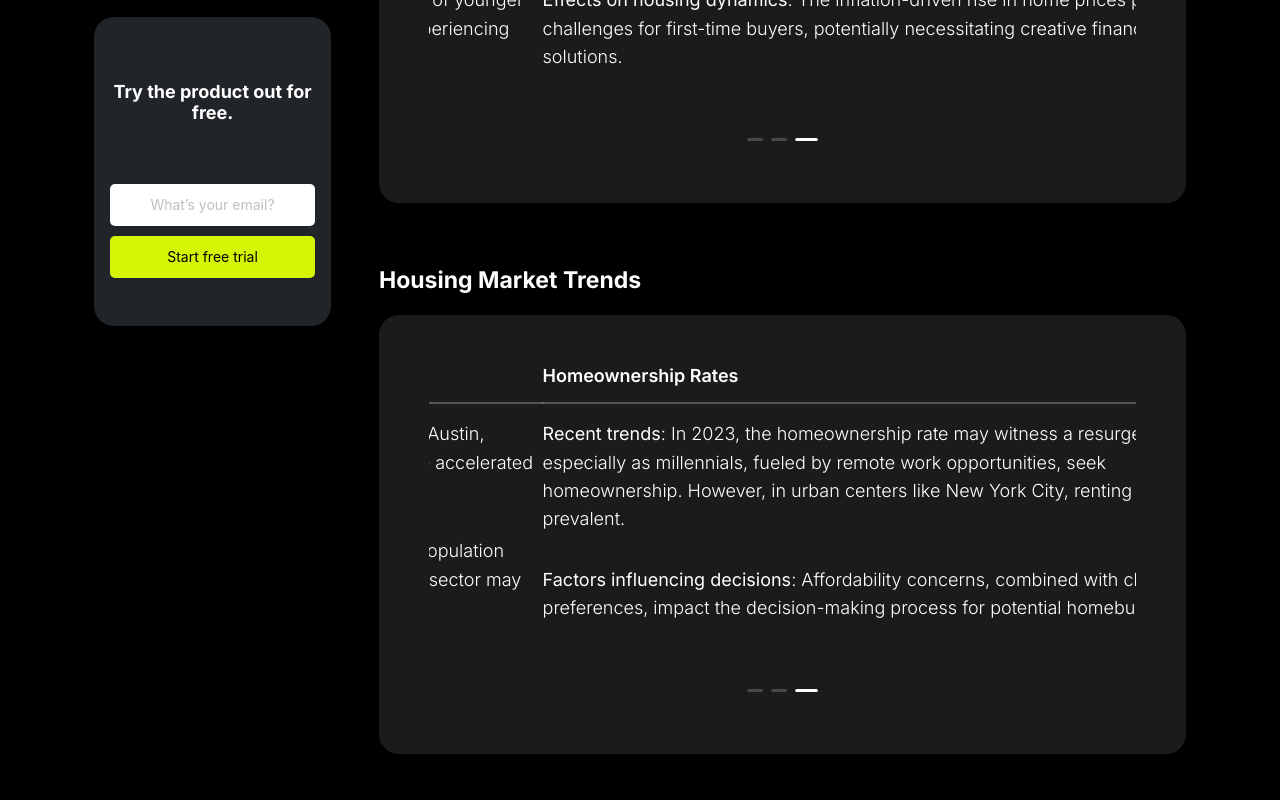
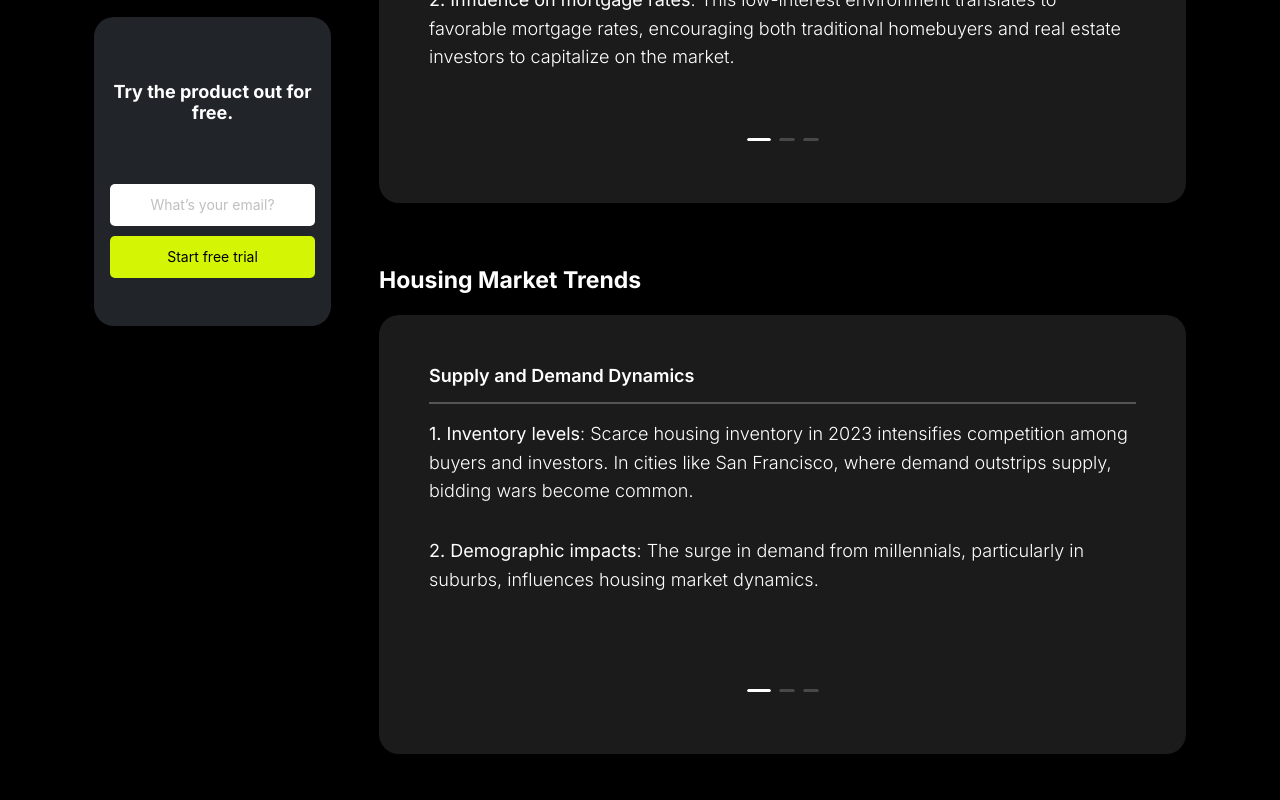
Before and after one commit to webtesting22/vaar, a React (Vite) app: page /SingleResource5 in a window 1280 px wide. Shown: the part 1280-2080 px from the top of the page. Built offline with nearby package versions, Linux system fonts and the light colour scheme.

Commit message:
navigationpush

```diff
--- a/src/Components/AllResources/Resources1/SingleResource1.jsx
+++ b/src/Components/AllResources/Resources1/SingleResource1.jsx
@@ -202,7 +202,7 @@ function SingleResource1() {
                                     </div>
                                 </div>
                                 <div className="only-for-mobile-view">
-                                    <Carousel afterChange={onChange} ref={carouselRef} dots={true} autoplay>
+                                    <Carousel afterChange={onChange} ref={carouselRef} dots={true} >
                                         {boxContent.map((item, index) => (
                                             <div key={index} className="RealEstate-Box">
                                                 <h6>{index + 1}.&nbsp;{item.boxtitle}</h6>
@@ -276,7 +276,7 @@ function SingleResource1() {
                                     </div>
                                     <div className="only-for-mobile-view">
                                         {ImportanceOfRealStateData.map((item, index) => (
-                                            <Carousel key={index} afterChange={onChange} ref={carouselRef} dots={true} autoplay>
+                                            <Carousel key={index} afterChange={onChange} ref={carouselRef} dots={true} >
                                                 {item.pointTitle.map((point, pointIndex) => (
                                                     <div key={pointIndex}>
                                                         <div className="RealEstate-Box">
--- a/src/Components/AllResources/Resources3/SingleResources3.jsx
+++ b/src/Components/AllResources/Resources3/SingleResources3.jsx
@@ -246,7 +246,7 @@ function SingleResource3() {
                                     </div>
                                     <div className="only-for-mobile-view">
                                         <h4>Basics of Asset Classes</h4>
-                                        <Carousel afterChange={onChange} ref={carouselRef} dots={true} autoplay>
+                                        <Carousel afterChange={onChange} ref={carouselRef} dots={true} >
                                             {WhatSetRealStateData.map((item, index) => (
                                                 <div key={index} className="RealEstate-Box">
                                                     <h6>{item.boxTitle}</h6>
@@ -331,7 +331,7 @@ function SingleResource3() {
                                                     <h6>Returns</h6>
                                                     <hr />
                                                     {/* {ComparingRealStatesPointsData.map((item, index) => (
-                                                        <Carousel afterChange={onChange} ref={carouseltwoRef} dots={false} autoplay>
+                                                        <Carousel afterChange={onChange} ref={carouseltwoRef} dots={false} >
 
 
                                                             <div key={index}>
--- a/src/Components/AllResources/Resources4/SingleResources4.jsx
+++ b/src/Components/AllResources/Resources4/SingleResources4.jsx
@@ -381,7 +381,7 @@ function SingleResource4() {
 
                                         <div className="carousal-container">
                                             {/* Nested map for CarousalData inside Carousel */}
-                                            <Carousel afterChange={onChange} dots={true} autoplay>
+                                            <Carousel afterChange={onChange} dots={true} >
                                                 {item.CarousalData.map((carousalItem, carousalIndex) => (
                                                     <>
                                                         <div key={carousalIndex}>
@@ -403,7 +403,7 @@ function SingleResource4() {
                                 <div className="padding-slite"></div>
                                 <div className="carousal-container p-0">
 
-                                    <Carousel afterChange={onChange} dots={true} autoplay>
+                                    <Carousel afterChange={onChange} dots={true} >
                                         {TypesResidentialData.map((item, index) => (
 
                                             <div>
--- a/src/Components/AllResources/Resources5/SingleResource5.jsx
+++ b/src/Components/AllResources/Resources5/SingleResource5.jsx
@@ -1,53 +1,53 @@
-import React,{useRef,useEffect} from "react";
+import React, { useRef, useEffect } from "react";
 import CommonResourceComponent from "../commonResourceComponent";
 import ReactangleTopImage from "../Resources5/Rectangle.svg"
 import CommonResourceLeftSide from "../CommonResourceLeftSide";
 import { Row, Col, Carousel } from "antd"
 import DontMissBlog from "../DontMissBlogs/DontMissBlogs";
 import SignupSection from "../../SignUp/SignupSection";
-import {Module1, Module2} from "../AllResourcesData"
+import { Module1, Module2 } from "../AllResourcesData"
 function SingleResource5() {
     // const conclusionRef = useRef(null);
     const liList = [
         {
             list: "Overview of the Current Landscape",
-            id:"Overviewofthe"
+            id: "Overviewofthe"
         },
         {
             list: "Economic Factors Impacting Residential Real Estate",
-            id:"EconomicFactorsImpacting"
+            id: "EconomicFactorsImpacting"
         },
         {
             list: "Housing Market Trends",
-            id:"HousingMarket"
+            id: "HousingMarket"
         },
         {
             list: "Financing and Mortgage Market",
-            id:"FinancingandMortgage"
+            id: "FinancingandMortgage"
         },
         {
             list: "Emerging Trends in Residential Real Estate Investing",
-            id:"EmergingTrendsinResidential"
+            id: "EmergingTrendsinResidential"
         },
         {
             list: "Challenges and Opportunities",
-            id:"Challengesand"
+            id: "Challengesand"
         },
         {
             list: "Risk Management in Residential Real Estate Investing",
-            id:"RiskManagement"
+            id: "RiskManagement"
         },
         {
             list: "Residential Real Estate Investment Trusts (REITs) and Market Dynamics",
-            id:"ResidentialRealEstate"
+            id: "ResidentialRealEstate"
         },
         {
             list: "Future Outlook and Predictions",
-            id:"FutureOutlook"
+            id: "FutureOutlook"
         },
         {
             list: "Conclusion",
-            id:"Conclusion"
+            id: "Conclusion"
         }
     ]
     const cardData = [
@@ -65,27 +65,27 @@ function SingleResource5() {
             ]
         },
         {
-            cardTitle:"Employment and Income",
-            cardPoints:[
+            cardTitle: "Employment and Income",
+            cardPoints: [
                 {
-                    cardSubtitle:"Unemployment rates",
-                    cardPointDescription:"1. Despite improvements, certain sectors continue to face employment challenges post-pandemic. For instance, the hospitality industry may still grapple with workforce adjustments."
-                },{
-                    cardSubtitle:"Impact on demographics",
-                    cardPointDescription:"The job market nuances influence the ability of younger demographics to enter the housing market, with industries like tech experiencing robust growth."
+                    cardSubtitle: "Unemployment rates",
+                    cardPointDescription: "1. Despite improvements, certain sectors continue to face employment challenges post-pandemic. For instance, the hospitality industry may still grapple with workforce adjustments."
+                }, {
+                    cardSubtitle: "Impact on demographics",
+                    cardPointDescription: "The job market nuances influence the ability of younger demographics to enter the housing market, with industries like tech experiencing robust growth."
                 }
             ]
         },
         {
-            cardTitle:"Inflation and Housing Prices",
-            cardPoints:[
+            cardTitle: "Inflation and Housing Prices",
+            cardPoints: [
                 {
-                    cardSubtitle:"Connection between inflation and housing",
-                    cardPointDescription:"Inflationary pressures persist, contributing to the upward trajectory of housing prices. For instance, major metropolitan areas might experience double-digit year-over-year price increases."
+                    cardSubtitle: "Connection between inflation and housing",
+                    cardPointDescription: "Inflationary pressures persist, contributing to the upward trajectory of housing prices. For instance, major metropolitan areas might experience double-digit year-over-year price increases."
                 },
                 {
-                    cardSubtitle:"Effects on housing dynamics",
-                    cardPointDescription:"The inflation-driven rise in home prices poses challenges for first-time buyers, potentially necessitating creative financing solutions."
+                    cardSubtitle: "Effects on housing dynamics",
+                    cardPointDescription: "The inflation-driven rise in home prices poses challenges for first-time buyers, potentially necessitating creative financing solutions."
                 }
             ]
         }
@@ -105,28 +105,28 @@ function SingleResource5() {
             ]
         },
         {
-            cardTitle:"Regional Disparities",
-            cardPoints:[
+            cardTitle: "Regional Disparities",
+            cardPoints: [
                 {
-                    cardSubtitle:"Varied market conditions",
-                    cardPointDescription:"Regional variations persist. In tech hubs like Austin, Texas, and Raleigh, North Carolina, real estate markets may experience accelerated growth due to influxes of remote workers."
+                    cardSubtitle: "Varied market conditions",
+                    cardPointDescription: "Regional variations persist. In tech hubs like Austin, Texas, and Raleigh, North Carolina, real estate markets may experience accelerated growth due to influxes of remote workers."
                 },
                 {
-                    cardSubtitle:"Local economic factors",
-                    cardPointDescription:"The interplay of job markets, industries, and population growth on regional real estate. For instance, in Seattle, a booming tech sector may contribute to a robust real estate market."
+                    cardSubtitle: "Local economic factors",
+                    cardPointDescription: "The interplay of job markets, industries, and population growth on regional real estate. For instance, in Seattle, a booming tech sector may contribute to a robust real estate market."
                 }
             ]
         },
         {
-            cardTitle:"Homeownership Rates",
-            cardPoints:[
+            cardTitle: "Homeownership Rates",
+            cardPoints: [
                 {
-                    cardSubtitle:"Recent trends",
-                    cardPointDescription:"In 2023, the homeownership rate may witness a resurgence, especially as millennials, fueled by remote work opportunities, seek homeownership. However, in urban centers like New York City, renting might remain prevalent."
+                    cardSubtitle: "Recent trends",
+                    cardPointDescription: "In 2023, the homeownership rate may witness a resurgence, especially as millennials, fueled by remote work opportunities, seek homeownership. However, in urban centers like New York City, renting might remain prevalent."
                 },
                 {
-                    cardSubtitle:"Factors influencing decisions",
-                    cardPointDescription:"Affordability concerns, combined with changing preferences, impact the decision-making process for potential homebuyers."
+                    cardSubtitle: "Factors influencing decisions",
+                    cardPointDescription: "Affordability concerns, combined with changing preferences, impact the decision-making process for potential homebuyers."
                 }
             ]
         },
@@ -144,6 +144,19 @@ function SingleResource5() {
                     cardPointDescription: "Investors adapt their strategies based on the availability of financing, with some exploring creative financing options such as seller financing or partnerships."
                 }
             ]
+        },
+        {
+            cardTitle: "Mortgage Rates and Terms",
+            cardPoints: [
+                {
+                    cardSubtitle: "Current rates",
+                    cardPointDescription: "As of 2023, 30-year fixed-rate mortgages might be around 3%, influencing both first-time homebuyers and investors. Adjustable-rate mortgages may be more prevalent in markets with higher risk tolerance."
+                },
+                {
+                    cardSubtitle: "Long-term and short-term trends",
+                    cardPointDescription: "Analysis of how evolving mortgage rates impact investment decisions, with some investors opting for fixed-rate mortgages for stability."
+                }
+            ]
         }
     ]
     const EmergingTrendscardData = [
@@ -159,6 +172,32 @@ function SingleResource5() {
                     cardPointDescription: "AI-driven property management systems are streamlining processes, offering real-time insights into market trends, and enhancing tenant experiences."
                 }
             ]
+        },
+        {
+            cardTitle: "Sustainable and Smart Housing",
+            cardPoints: [
+                {
+                    cardSubtitle: "Growing demand",
+                    cardPointDescription: "The demand for eco-friendly and energy-efficient properties continues to rise. In cities like Seattle, where sustainability is a priority, green-certified homes command a premium."
+                },
+                {
+                    cardSubtitle: "Smart home features",
+                    cardPointDescription: "Properties equipped with smart home features, such as automated security and energy management systems, are becoming increasingly attractive to tech-savvy tenants."
+                }
+            ]
+        },
+        {
+            cardTitle: "Post-Pandemic Influences",
+            cardPoints: [
+                {
+                    cardSubtitle: "Remote work impact",
+                    cardPointDescription: "The lasting effects of remote work influence housing preferences. In cities like Denver, where remote work is prevalent, suburbs are experiencing a surge in popularity."
+                },
+                {
+                    cardPoints: "Design and functionality",
+                    cardPointDescription: "Homes designed for remote work, with dedicated office spaces and high-speed internet infrastructure, gain prominence in markets prioritizing functionality."
+                }
+            ]
         }
     ]
     const ChallengesOppcardData = [
@@ -172,6 +211,33 @@ function SingleResource5() {
                 {
                     cardSubtitle: "2. Income disparities",
                     cardPointDescription: "Strategies for investors include creative financing options and identifying markets where income growth outpaces housing price increases."
+                }
+            ]
+        },
+        {
+            cardTitle:" Regulatory Landscape",
+            cardPoints:[
+                {
+                    cardSubtitle:"Evolving regulations",
+                    cardPointDescription:"Recent changes in regulations impact real estate investing. In states like Oregon, where rent control measures are in place, investors adjust their strategies to comply with new legislation."
+                },
+                {
+                    cardSubtitle:"Legal considerations",
+                    cardPointDescription:" Navigating legal landscapes involves proactive measures, such as staying informed about local zoning laws and tax regulations."
+
+                }
+            ]
+        },
+        {
+            cardTitle:"Opportunities in Niche Markets",
+            cardPoints:[
+                {
+                    cardSubtitle:"Identifying niches",
+                    cardPointDescription:"Opportunities in niche markets, such as senior living communities or affordable housing projects, present avenues for investors. In cities like Austin, micro-housing developments catering to young professionals gain traction."
+                },
+                {
+                    cardSubtitle:"Specialized strategies",
+                    cardPointDescription:"Tailoring investment strategies involves understanding the unique demands of niche markets, requiring targeted research and partnerships."
                 }
             ]
         }
@@ -265,7 +331,7 @@ function SingleResource5() {
                                 {/* <div className="padding-slite"></div> */}
                                 <div className="carousal-container">
                                     {/* Nested map for CarousalData inside Carousel */}
-                                    <Carousel afterChange={onChange} dots={true} autoplay>
+                                    <Carousel afterChange={onChange} dots={true} >
                                         {cardData.map((item, index) => (
                                             <div key={index}>
                                                 <h6>{item.cardTitle}</h6>
@@ -290,7 +356,7 @@ function SingleResource5() {
                                 {/* <div className="padding-slite"></div> */}
                                 <div className="carousal-container">
                                     {/* Nested map for CarousalData inside Carousel */}
-                                    <Carousel afterChange={onChange} dots={true} autoplay>
+                                    <Carousel afterChange={onChange} dots={true} >
                                         {HousingcardData.map((item, index) => (
                                             <div key={index}>
                                                 <h6>{item.cardTitle}</h6>
@@ -315,7 +381,7 @@ function SingleResource5() {
                                 {/* <div className="padding-slite"></div> */}
                                 <div className="carousal-container">
                                     {/* Nested map for CarousalData inside Carousel */}
-                                    <Carousel afterChange={onChange} dots={true} autoplay>
+                                    <Carousel afterChange={onChange} dots={true} >
                                         {FinancingcardData.map((item, index) => (
                                             <div key={index}>
                                                 <h6>{item.cardTitle}</h6>
@@ -339,7 +405,7 @@ function SingleResource5() {
                                 {/* <div className="padding-slite"></div> */}
                                 <div className="carousal-container">
                                     {/* Nested map for CarousalData inside Carousel */}
-                                    <Carousel afterChange={onChange} dots={true} autoplay>
+                                    <Carousel afterChange={onChange} dots={true} >
                                         {EmergingTrendscardData.map((item, index) => (
                                             <div key={index}>
                                                 <h6>{item.cardTitle}</h6>
@@ -363,7 +429,7 @@ function SingleResource5() {
                                 {/* <div className="padding-slite"></div> */}
                                 <div className="carousal-container">
                                     {/* Nested map for CarousalData inside Carousel */}
-                                    <Carousel afterChange={onChange} dots={true} autoplay>
+                                    <Carousel afterChange={onChange} dots={true} >
                                         {ChallengesOppcardData.map((item, index) => (
                                             <div key={index}>
                                                 <h6>{item.cardTitle}</h6>
@@ -388,7 +454,7 @@ function SingleResource5() {
                                 {/* <div className="padding-slite"></div> */}
                                 <div className="carousal-container">
                                     {/* Nested map for CarousalData inside Carousel */}
-                                    <Carousel afterChange={onChange} dots={true} autoplay>
+                                    <Carousel afterChange={onChange} dots={true} >
                                         {RiskManagementcardData.map((item, index) => (
                                             <div key={index}>
                                                 <h6>{item.cardTitle}</h6>
@@ -413,7 +479,7 @@ function SingleResource5() {
                                 {/* <div className="padding-slite"></div> */}
                                 <div className="carousal-container">
                                     {/* Nested map for CarousalData inside Carousel */}
-                                    <Carousel afterChange={onChange} dots={true} autoplay>
+                                    <Carousel afterChange={onChange} dots={true} >
                                         {ResedencialRealInverstmentcardData.map((item, index) => (
                                             <div key={index}>
                                                 <h6>{item.cardTitle}</h6>
@@ -439,7 +505,7 @@ function SingleResource5() {
                                 {/* <div className="padding-slite"></div> */}
                                 <div className="carousal-container">
                                     {/* Nested map for CarousalData inside Carousel */}
-                                    <Carousel afterChange={onChange} dots={true} autoplay>
+                                    <Carousel afterChange={onChange} dots={true} >
                                         {FutureOutlookcardData.map((item, index) => (
                                             <div key={index}>
                                                 <h6>{item.cardTitle}</h6>
@@ -461,7 +527,7 @@ function SingleResource5() {
                                 {/* <div className="padding-slite"></div> */}
                                 {/* <div className="carousal-container"> */}
                                 {/* Nested map for CarousalData inside Carousel */}
-                                    {/* <Carousel afterChange={onChange} dots={false} autoplay> */}
+                                {/* <Carousel afterChange={onChange} dots={false} > */}
                                 {Conclusion.map((item, index) => (
                                     <div key={index}>
                                         <h6>{item.cardTitle}</h6>
@@ -485,11 +551,11 @@ function SingleResource5() {
                     </Row>
                     <div className="padding-slite"></div>
                     <div className="padding-slite"></div>
-                    <DontMissBlog/>
+                    <DontMissBlog />
 
                 </div>
             </section>
-            <SignupSection/>
+            <SignupSection />
 
         </>
     )
```
Also changed, not shown: src/Components/AllResources/Resources2/SingleResource2.jsx (+4 -4 lines), src/Components/Navigation/Navigation.jsx (+8 -8 lines). Lines whose indentation alone changed are shown as unchanged.
